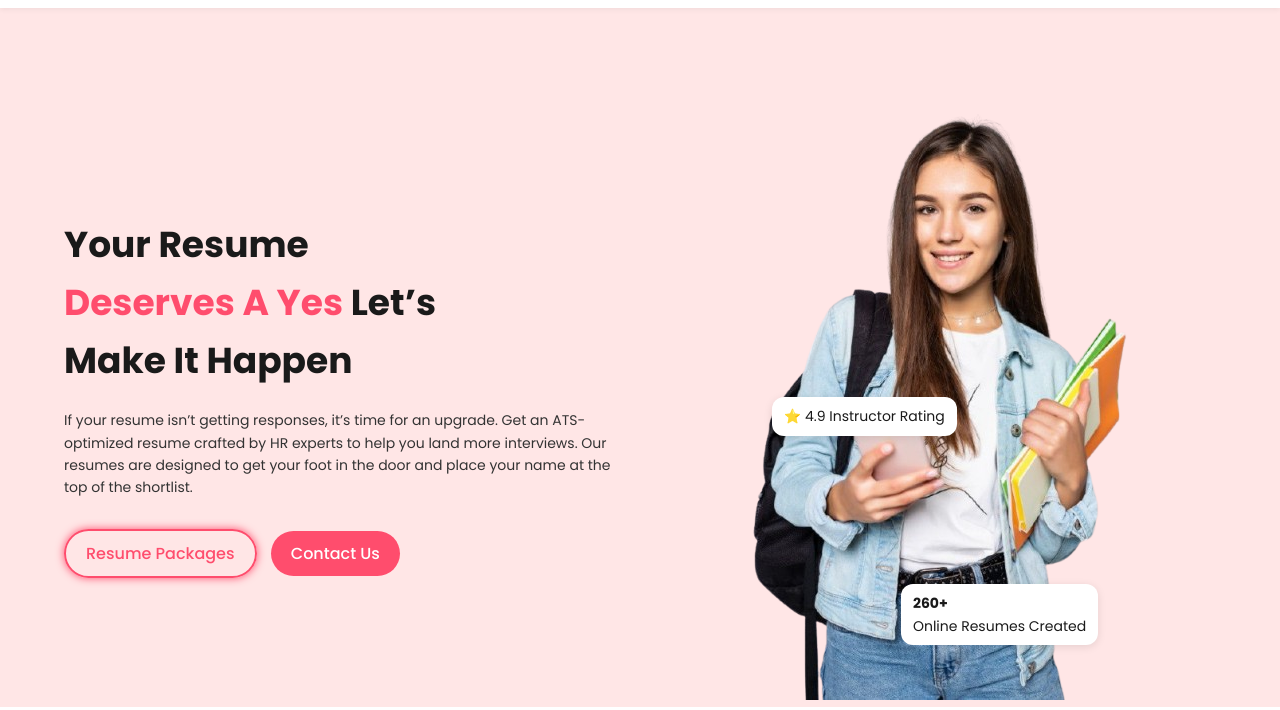
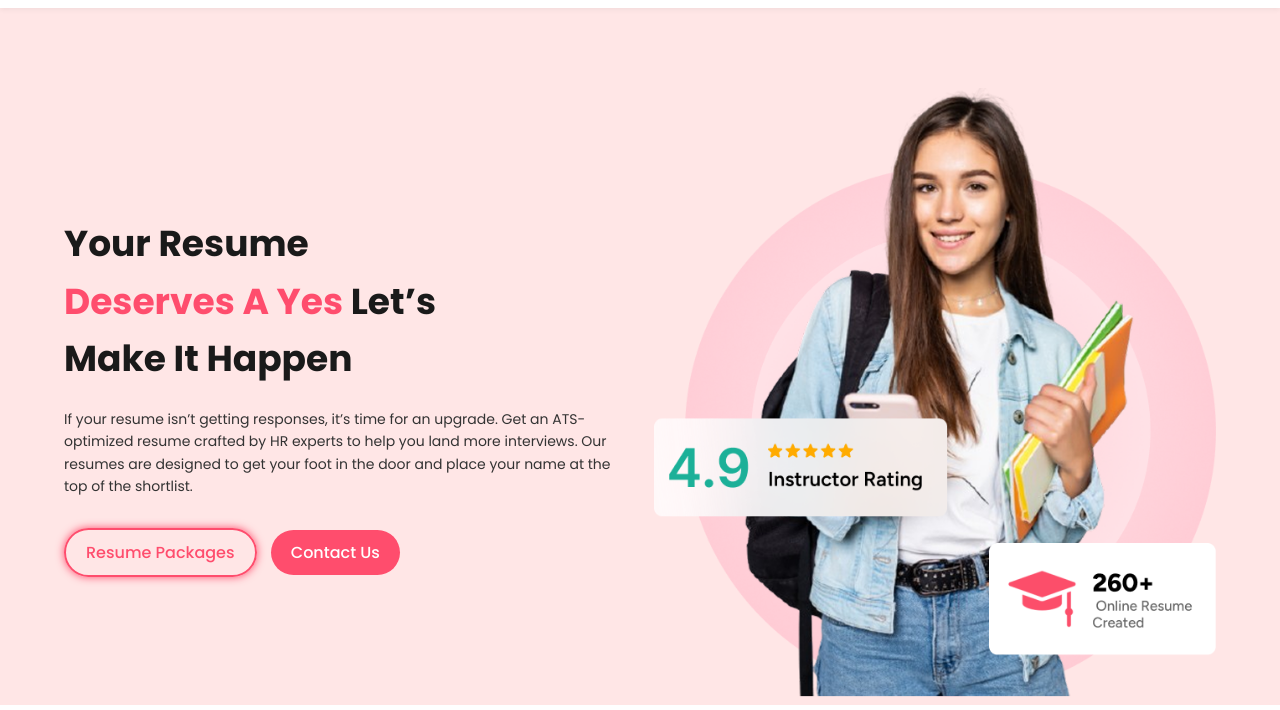
Before and after one commit to Anuxragg/figma, a plain HTML site: page index.html in a window 1280 px wide. Shown: the part 90-800 px from the top of the page. Drawn offline with Linux system fonts and the light colour scheme.

Commit message:
image change

```diff
--- a/index.html
+++ b/index.html
@@ -59,12 +59,12 @@
 
       <div class="hero-image">
         <div class="image-wrapper">
-          <img src="girl.png" alt="Student holding books">
-          <div class="rating-box">
-            <p>⭐ 4.9 <span>Instructor Rating</span></p>
+          <img src="HeroImage.png" alt="Student holding books">
+          <!-- <div class="rating-box"> -->
+            <!-- <p>⭐ 4.9 <span>Instructor Rating</span></p>
           </div>
-          <div class="count-box">
-            <p><strong>260+</strong><br>Online Resumes Created</p>
+          <div class="count-box"> -->
+            <!-- <p><strong>260+</strong><br>Online Resumes Created</p> -->
 
           </div>
         </div>
```
Also changed, not shown: HeroImage.png (added).
